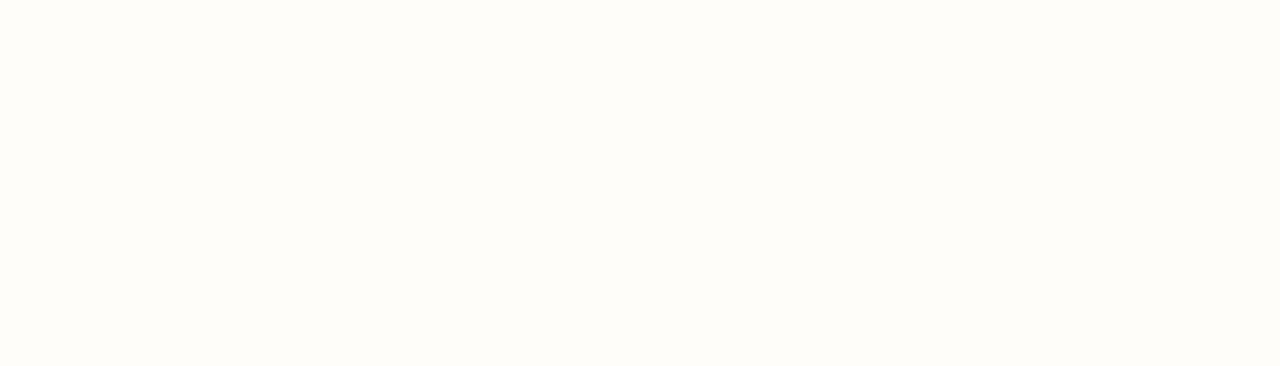
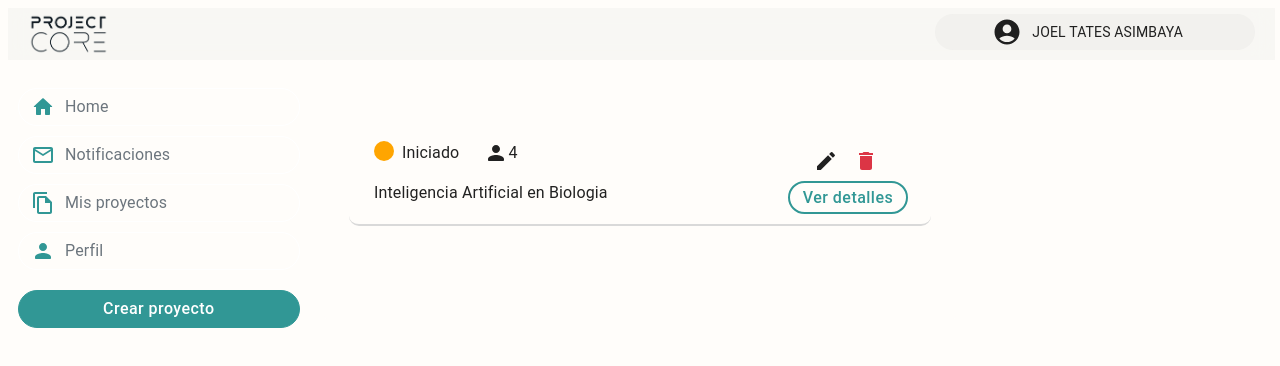
Before and after one commit to ItsgabrielJT/project-core-front, a React (Vite) app: page /projects in a window 1280 px wide. Before the commit this address had no page. Shown: the top 366 px of the page. Built offline with nearby package versions, Linux system fonts and the light colour scheme.

Commit message:
List projects

```diff
--- a/src/components/modals/ModalDialog.jsx
+++ b/src/components/modals/ModalDialog.jsx
@@ -6,7 +6,7 @@
 import ButtonContained from "@components/buttons/ButtonContained";
 import ButtonOutline from "@components/buttons/ButtonOutline";
 
-function ModalDialog({ open, onClose, onConfirm, title }) {
+function ModalDialog({ open, onClose, onConfirm, title, slots= {} }) {
 
 
 
@@ -16,6 +16,8 @@
             aria-describedby="unstyled-modal-description"
             open={open}
             closeAfterTransition
+            slots={slots}
+
         >
             <ModalContentConfirm sx={{ width: 250 }}>
                 <div>
--- a/src/pages/App.jsx
+++ b/src/pages/App.jsx
@@ -8,6 +8,7 @@
 import UserPage from "./securities/UserPage";
 import NotificationsPage from "./notifications/NotificationsPage";
 import EditProject from "./projects/EditProject";
+import ListProjects from "./projects/ListProjects";
 
 function App() {
   return (
@@ -23,6 +24,7 @@
           >
             <Route path="home" element={<HomePage/>} />
             <Route path="user" element={<UserPage/>} />
+            <Route path="projects" element={<ListProjects/>} />
             <Route path="notifications" element={<NotificationsPage/>} />
             <Route path="create/project" element={<EditProject/>} />
           </Route>
--- a/src/pages/home/HomePage.jsx
+++ b/src/pages/home/HomePage.jsx
@@ -6,9 +6,11 @@
     <Grid item xs={12}>
       <Paper
         sx={{
-          height: '100vh',
-          backgroundColor: 'blue',
+          height: '100%',
+          backgroundColor: '#FFFDFA',
           position: 'overflow',
+          boxShadow: 'none',
+
         }}
       />
     </Grid>
--- a/src/pages/notifications/NotificationsPage.jsx
+++ b/src/pages/notifications/NotificationsPage.jsx
@@ -28,6 +28,7 @@
                     backgroundColor: '#FFFDFA',
                     position: 'overflow',
                     padding: '40px 25px 0px 25px',
+                    boxShadow: 'none',
 
                 }}
             >
--- a/src/pages/projects/EditProject.jsx
+++ b/src/pages/projects/EditProject.jsx
@@ -50,6 +50,8 @@
           height: '100%',
           backgroundColor: '#FFFDFA',
           position: 'overflow',
+          boxShadow: 'none',
+
         }}
       >
         <div style={{
--- /dev/null
+++ b/src/pages/projects/ListProjects.jsx
@@ -0,0 +1,136 @@
+import { CircularProgress, Fab, Fade, Grid, Paper, Typography } from '@mui/material'
+import React, { useState } from 'react'
+import {
+    StyledBackdrop,
+} from "@constants/styles";
+import ButtonOutline from "@components/buttons/ButtonOutline";
+import PersonRoundedIcon from '@mui/icons-material/PersonRounded';
+import ModalDialog from "@components/modals/ModalDialog";
+import DeleteIcon from '@mui/icons-material/Delete';
+import CreateIcon from '@mui/icons-material/Create';
+
+function ListProjects() {
+
+    const [open, setOpen] = useState(false);
+    const [loading, setLoading] = useState(false);
+
+    const handleConfirm = () => {
+        setOpen(false);
+    }
+
+
+    return (
+        <Grid item xs={12}>
+
+            <ModalDialog
+                title={"Quieres eliminar este proyecto ?"}
+                open={open}
+                onClose={() => setOpen(false)}
+                onConfirm={handleConfirm}
+                slots={{ backdrop: StyledBackdrop }}
+            />
+            <Paper
+                sx={{
+                    marginTop: "53px",
+                    height: '100%',
+                    backgroundColor: '#FFFDFA',
+                    position: 'overflow',
+                    padding: '40px 25px 0px 25px',
+                    boxShadow: 'none',
+                }}
+            >
+                <Grid container sx={{
+                    borderBottom: '2px solid #D9D9D9',
+                    borderRadius: '10px',
+                    padding: '40px 5px 0px 25px',
+
+                }}>
+
+                    <Grid item xs={9}>
+                        <div style={{
+                            display: 'flex',
+                        }}>
+                            <div style={{
+                                display: 'flex',
+                            }}>
+                                <div style={{
+                                    backgroundColor: 'orange',
+                                    width: '20px',
+                                    height: '20px',
+                                    borderRadius: '50px'
+                                }}/>
+                                <Typography variant='body1' style={{
+                                    marginLeft: '8px'
+                                }}>
+                                    Iniciado
+                                </Typography>
+                            </div>
+                            <div style={{
+                                display: 'flex',
+                                marginLeft: '25px'
+                            }}>
+                                <PersonRoundedIcon />
+                                <Typography variant='body1' >
+                                    4
+                                </Typography>
+                            </div>
+                        </div>
+                    </Grid>
+                    <Grid item xs={3}>
+                        <div style={{
+                            display: 'flex',
+                            justifyContent: 'end',
+                            marginRight: '40px',
+                        }}>
+                            <Fab size='small' aria-label="edit" style={{
+                                backgroundColor: '#FFFDFA',
+                                boxShadow: 'none'
+                            }}>
+                                <CreateIcon />
+
+                            </Fab>
+                            <Fab size='small' aria-label="edit"
+                                onClick={() => setOpen(true)}
+                            style={{
+                                backgroundColor: '#FFFDFA',
+                                boxShadow: 'none'
+                            }}>
+                                <DeleteIcon sx={{
+                                    color: '#DC3545'
+                                }} />
+                            </Fab>
+
+                        </div>
+                    </Grid>
+                    <Grid item xs={9}>
+                        <Typography variant='body1'>
+                            Inteligencia Artificial  en Biologia
+                        </Typography>
+                    </Grid>
+                    <Grid item xs={3}>
+                        <ButtonOutline
+                            text={"Ver detalles"}
+                            style={{
+                                height: '33px',
+                                width: '120px',
+                                marginBottom: '10px',
+
+                            }}
+                        />
+                    </Grid>
+                    <Fade
+                        in={loading}
+                        style={{
+                            transitionDelay: loading ? '800ms' : '0ms',
+                        }}
+                        unmountOnExit
+                    >
+                        <CircularProgress />
+                    </Fade>
+                </Grid>
+            </Paper>
+        </Grid>
+    )
+}
+
+export default ListProjects
--- a/src/pages/securities/UserPage.jsx
+++ b/src/pages/securities/UserPage.jsx
@@ -947,6 +947,7 @@
                     height: '100%',
                     backgroundColor: '#FFFDFA',
                     position: 'overflow',
+                    boxShadow: 'none',
                 }}
             >
                 <div style={{
--- a/src/routes.jsx
+++ b/src/routes.jsx
@@ -16,7 +16,7 @@
     },
     {
         title: 'Mis proyectos',
-        path: '/home',
+        path: '/projects',
         icon: <FileCopyOutlinedIcon/>
     },
     {
```
